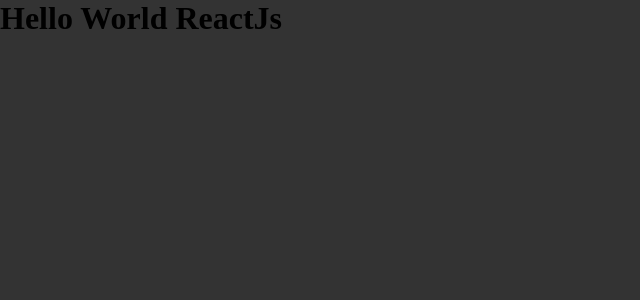
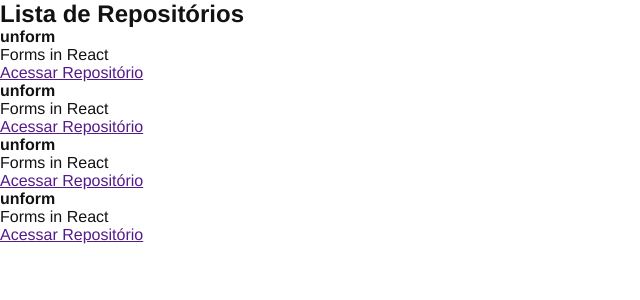
Before and after one commit to TarcisioCarvalho/Iginite-2021, a React app in the folder 01-fundamentos-reactjs/01-github-explorer/: page / in a window 1280 px wide. Shown: the top 300 px of the page, without its empty margins (0-640 px from the left). Built offline with nearby package versions, Linux system fonts and the light colour scheme.

Commit message:
Primeiro Component no React

```diff
--- a/01-fundamentos-reactjs/01-github-explorer/src/App.jsx
+++ b/01-fundamentos-reactjs/01-github-explorer/src/App.jsx
@@ -1,9 +1,10 @@
 import React from 'react'
 import "./styles/global.scss";
+import { RepositoryList } from './components/RepositoryList';
 
 export const App = () => {
   return (
-    <h1>Hello World ReactJs</h1>
+    <RepositoryList/>
   )
 }
 
--- /dev/null
+++ b/01-fundamentos-reactjs/01-github-explorer/src/components/RepositoryList.jsx
@@ -0,0 +1,39 @@
+import React from 'react'
+
+export const RepositoryList = () => {
+  return (
+    <section className="repository-list">
+        <h1>Lista de Repositórios</h1>
+        <ul>
+            <li>
+                <strong>unform</strong>
+                <p>Forms in React</p>
+                <a href="">
+                    Acessar Repositório
+                </a>
+            </li>
+            <li>
+                <strong>unform</strong>
+                <p>Forms in React</p>
+                <a href="">
+                    Acessar Repositório
+                </a>
+            </li>
+            <li>
+                <strong>unform</strong>
+                <p>Forms in React</p>
+                <a href="">
+                    Acessar Repositório
+                </a>
+            </li>
+            <li>
+                <strong>unform</strong>
+                <p>Forms in React</p>
+                <a href="">
+                    Acessar Repositório
+                </a>
+            </li>
+        </ul>
+    </section>
+  )
+}
--- a/01-fundamentos-reactjs/01-github-explorer/src/styles/global.scss
+++ b/01-fundamentos-reactjs/01-github-explorer/src/styles/global.scss
@@ -5,6 +5,6 @@
 }
 
 body{
-    font: Arial,Helvetica,sans-serif;
-    background-color: #333;
+    font: 1rem "Helvetica Neue",Arial,sans-serif;
+    color: #121214;
 }
```
